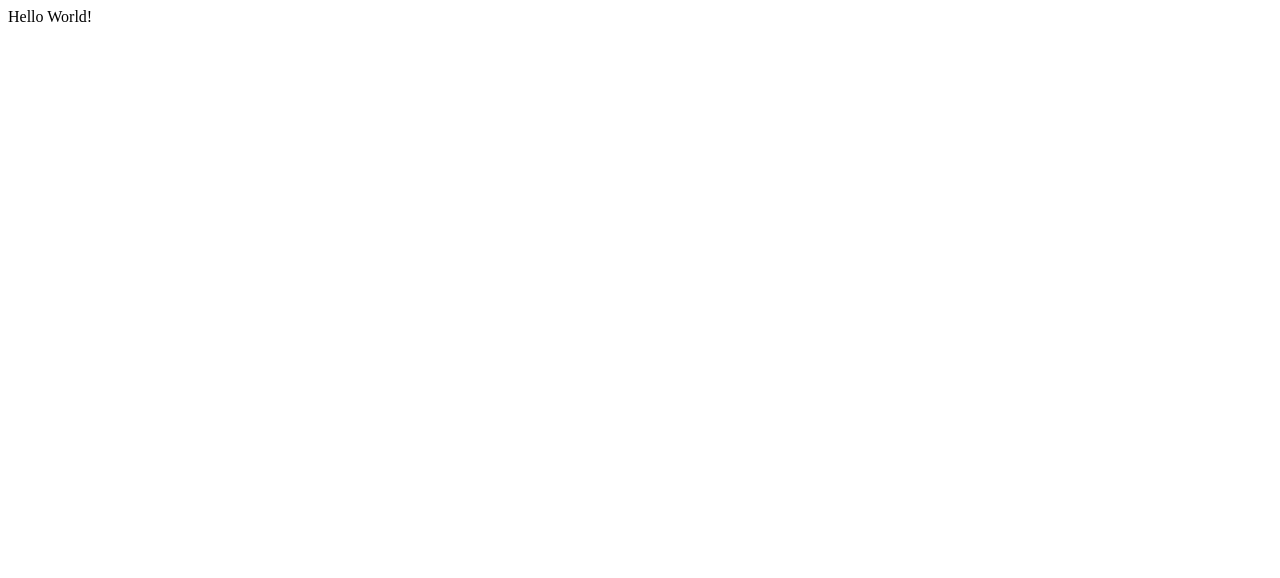
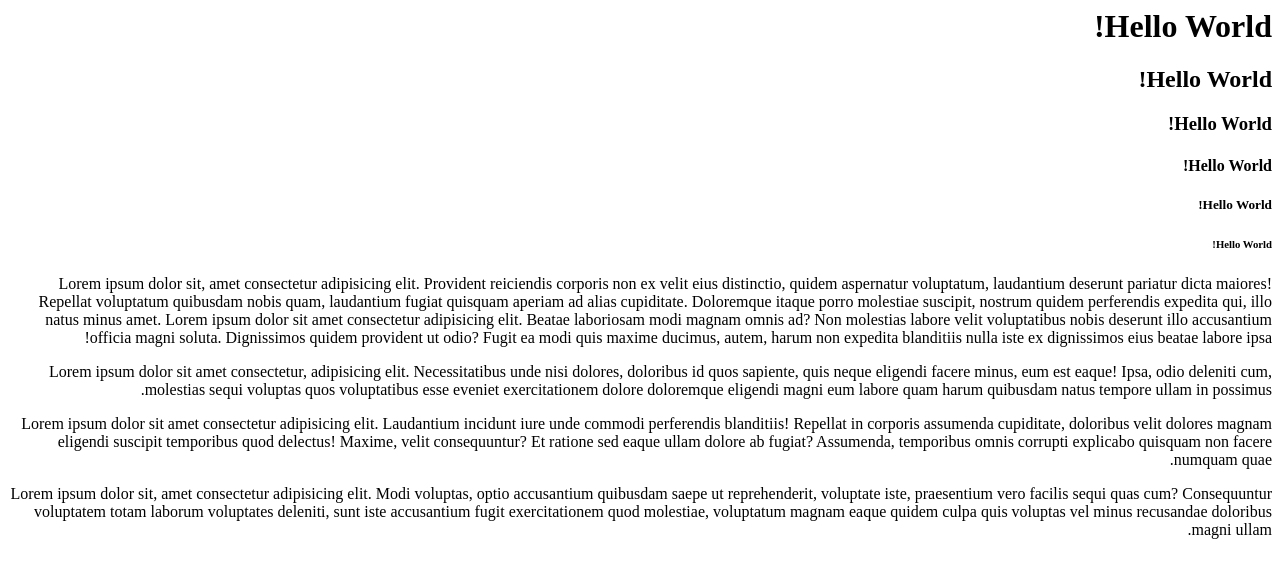
Before and after one commit to izancode/upgrad-course, a plain HTML site: page htmlandcss/htmlpage1/index.html in a window 1280 px wide. Drawn offline with Linux system fonts and the light colour scheme.

Commit message:
My  html page2-2

```diff
--- a/htmlandcss/htmlpage1/index.html
+++ b/htmlandcss/htmlpage1/index.html
@@ -1,11 +1,33 @@
-<html>
+<html dir="rtl">
 
 <head>
     <title>Web Developement</title>
 </head>
 
 <body>
-    Hello World!
+   <h1>Hello World!</h1>
+   <h2>Hello World!</h2>
+   <h3>Hello World!</h3>
+   <h4>Hello World!</h4>
+   <h5>Hello World!</h5>
+   <h6>Hello World!</h6>
+
+
+
+   Lorem ipsum dolor sit, amet consectetur adipisicing elit. Provident reiciendis corporis non ex velit eius distinctio, quidem aspernatur voluptatum, laudantium deserunt pariatur dicta maiores! Repellat voluptatum quibusdam nobis quam, laudantium fugiat quisquam aperiam ad alias cupiditate. Doloremque itaque porro molestiae suscipit, nostrum quidem perferendis expedita qui, illo natus minus amet.
+
+   Lorem ipsum dolor sit amet consectetur adipisicing elit. Beatae laboriosam modi magnam omnis ad? Non molestias labore velit voluptatibus nobis deserunt illo accusantium officia magni soluta. Dignissimos quidem provident ut odio? Fugit ea modi quis maxime ducimus, autem, harum non expedita blanditiis nulla iste ex dignissimos eius beatae labore ipsa!
+
+
+
+   <p>Lorem ipsum dolor sit amet consectetur, adipisicing elit. Necessitatibus unde nisi dolores, doloribus id quos sapiente, quis neque eligendi facere minus, eum est eaque! Ipsa, odio deleniti cum, molestias sequi voluptas quos voluptatibus esse eveniet exercitationem dolore doloremque eligendi magni eum labore quam harum quibusdam natus tempore ullam in possimus.</p>
+
+   <p>Lorem ipsum dolor sit amet consectetur adipisicing elit. Laudantium incidunt iure unde commodi perferendis blanditiis! Repellat in corporis assumenda cupiditate, doloribus velit dolores magnam eligendi suscipit temporibus quod delectus! Maxime, velit consequuntur? Et ratione sed eaque ullam dolore ab fugiat? Assumenda, temporibus omnis corrupti explicabo quisquam non facere numquam quae.</p>
+
+
+   <div>
+        Lorem ipsum dolor sit, amet consectetur adipisicing elit. Modi voluptas, optio accusantium quibusdam saepe ut reprehenderit, voluptate iste, praesentium vero facilis sequi quas cum? Consequuntur voluptatem totam laborum voluptates deleniti, sunt iste accusantium fugit exercitationem quod molestiae, voluptatum magnam eaque quidem culpa quis voluptas vel minus recusandae doloribus magni ullam.
+   </div>
 </body>
 
 </html>
```
